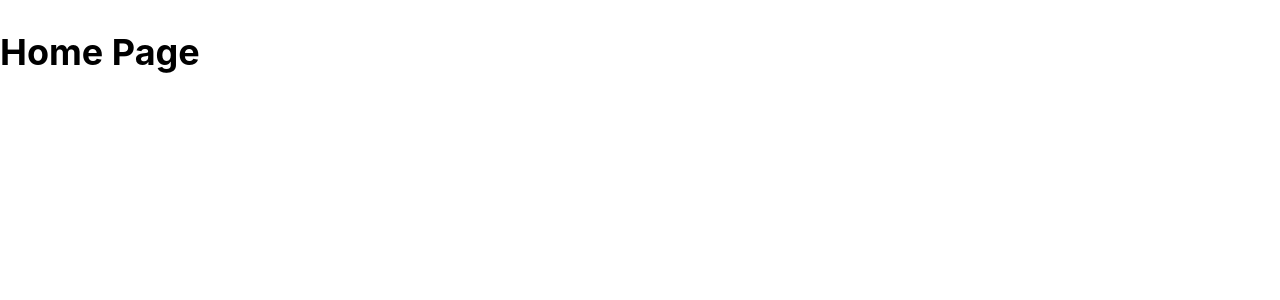
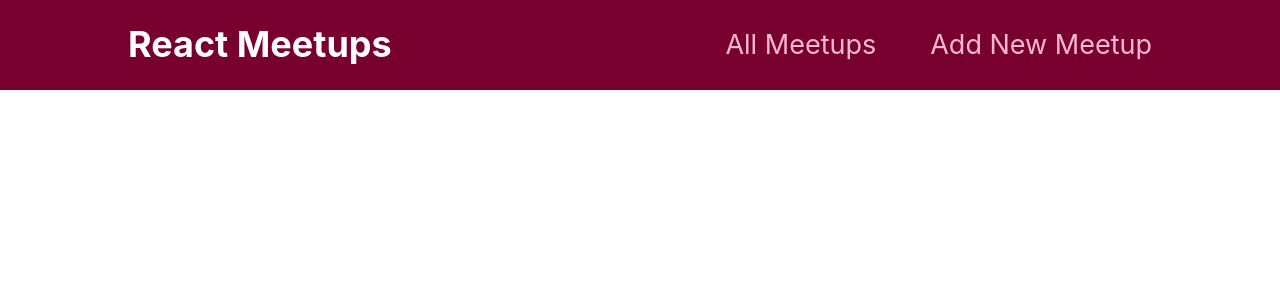
Before and after one commit to hmrbcnto/nextjs-meetups, a Next.js app in the folder next-ts/: page / in a window 1280 px wide. Shown: the top 300 px of the page. Built offline with nearby package versions, Linux system fonts and the light colour scheme.

Commit message:
feature: added initial pages for app

```diff
--- a/next-ts/components/layout/Layout.tsx
+++ b/next-ts/components/layout/Layout.tsx
@@ -4,7 +4,7 @@ import MainNavigation from './MainNavigation';
 import classes from './Layout.module.css';
 
 interface LayoutProps {
-	children: JSX.Element | JSX.Element[]
+	children?: JSX.Element | JSX.Element[]
 }
 
 const Layout: FunctionComponent<LayoutProps> = (props: LayoutProps) => {
@@ -17,3 +17,5 @@ const Layout: FunctionComponent<LayoutProps> = (props: LayoutProps) => {
 		</div>
 	)
 }
+
+export default Layout;
--- a/next-ts/pages/index.tsx
+++ b/next-ts/pages/index.tsx
@@ -1,9 +1,11 @@
 import React, { FunctionComponent } from 'react';
+import MeetupList from '../components/meetups/MeetupList';
+import Layout from '../components/layout/Layout';
 
 const HomePage: FunctionComponent = () => {
 	return(
 		<>
-			<h1>Home Page</h1>
+			<Layout />
 		</>
 	)
 }
```
Also changed, not shown: next-ts/pages/[meetup_id]/index.tsx (added, +11 -0 lines), next-ts/pages/new-meetup/index.tsx (added).
